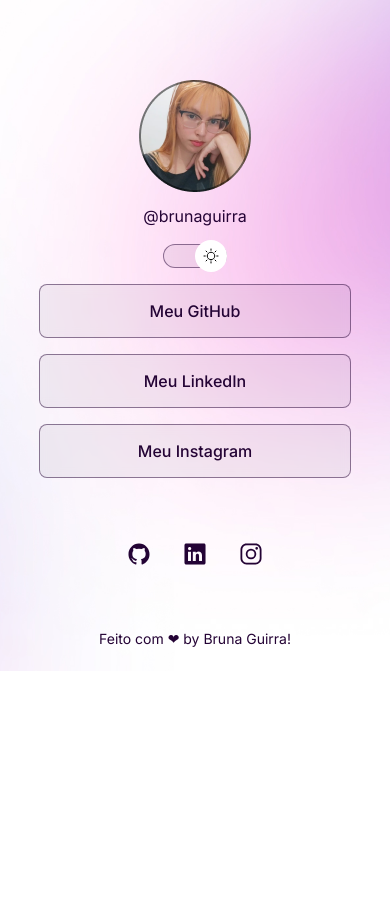
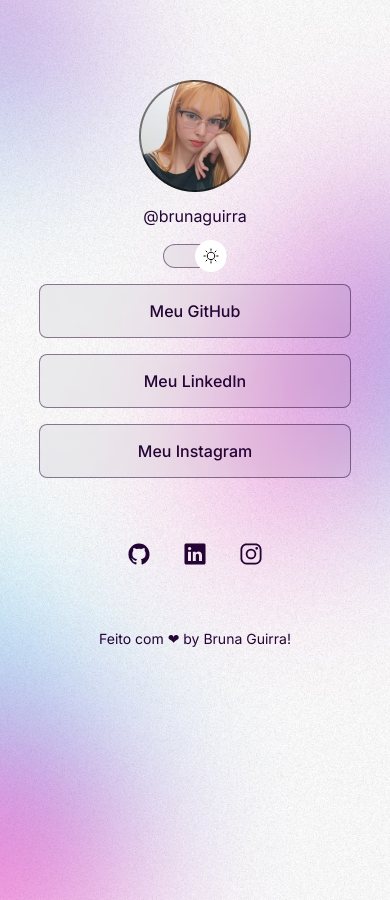
Before and after one commit to brunaguirra/social-tree, a plain HTML site: page index.html in a window 390 px wide. Both pictures are taken after a click on the element 195 px from the left and 255 px from the top of the page. Before the commit the page ends 844 px from the top, so only its background shows below. Drawn offline with nearby package versions, Linux system fonts and the light colour scheme.

Commit message:
add animation

```diff
--- a/style.css
+++ b/style.css
@@ -6,7 +6,7 @@
 
 :root{
   --text-color: rgb(255, 125, 249);
-  --bg-url: url(./assets/bg-desktop.jpg);
+  --bg-url: url(./assets/bg-mobile.jpg);
   --stroke-color:  rgba(255, 125, 249, 0.5);
   --surface-color: rgba(255, 125, 249, 0.05);
   --surface-color-hover:  rgba(0, 0, 0, 0.02);
@@ -16,7 +16,7 @@
 
 .light{
   --text-color: rgb(36, 3, 53);
-  --bg-url: url(./assets/bg-desktop-light.jpg);
+  --bg-url: url(./assets/bg-mobile-light.jpg);
   --stroke-color: rgba(36, 3, 53, 0.5);
   --surface-color: rgba(36, 3, 53, 0.05);
   --surface-color-hover: rgba(36, 3, 53, 0.02);
@@ -26,6 +26,7 @@
 
 body{
   background: var(--bg-url) no-repeat top center/cover;
+  height: 100vh;
 }
 
 body *{
@@ -34,7 +35,8 @@ body *{
 }
 
 #container{
-  width:360px;
+  width:100%;
+  max-width: 360px;
   margin: 56px auto 0px;
   padding: 0px 24px;
 }
@@ -75,14 +77,17 @@ body *{
   left: 0;
   z-index: 1;
   transform: translateY(-50%);
+
+  animation: slide-back 0.2s;
 }
 
 .light #switch button{
-  right: 0;
-  left: initial;
-
+  animation: slide-in 0.4s forwards;
 }
 
+#switch button:hover {
+  outline: 8px solid var(--highlight-color);
+}
 #switch span{
   display: block;
   width: 64px;
@@ -164,3 +169,37 @@ footer{
   justify-content: center;
   font-size: 14px;
 }
+
+/*media queries*/
+@media (min-width: 700px){
+
+  :root{
+    --bg-url: url(./assets/bg-desktop.jpg);
+  }
+
+  .light{
+    --bg-url: url(./assets/bg-desktop-light.jpg);
+  }
+
+}
+
+/*animation*/
+
+@keyframes slide-in{
+  from {
+    left: 0;
+  }
+  to {
+    left: 50%;
+  }
+}
+
+@keyframes slide-back {
+  from{
+    left: 50%;
+  }
+  to{
+    left: 0;
+  }
+
+}
```
